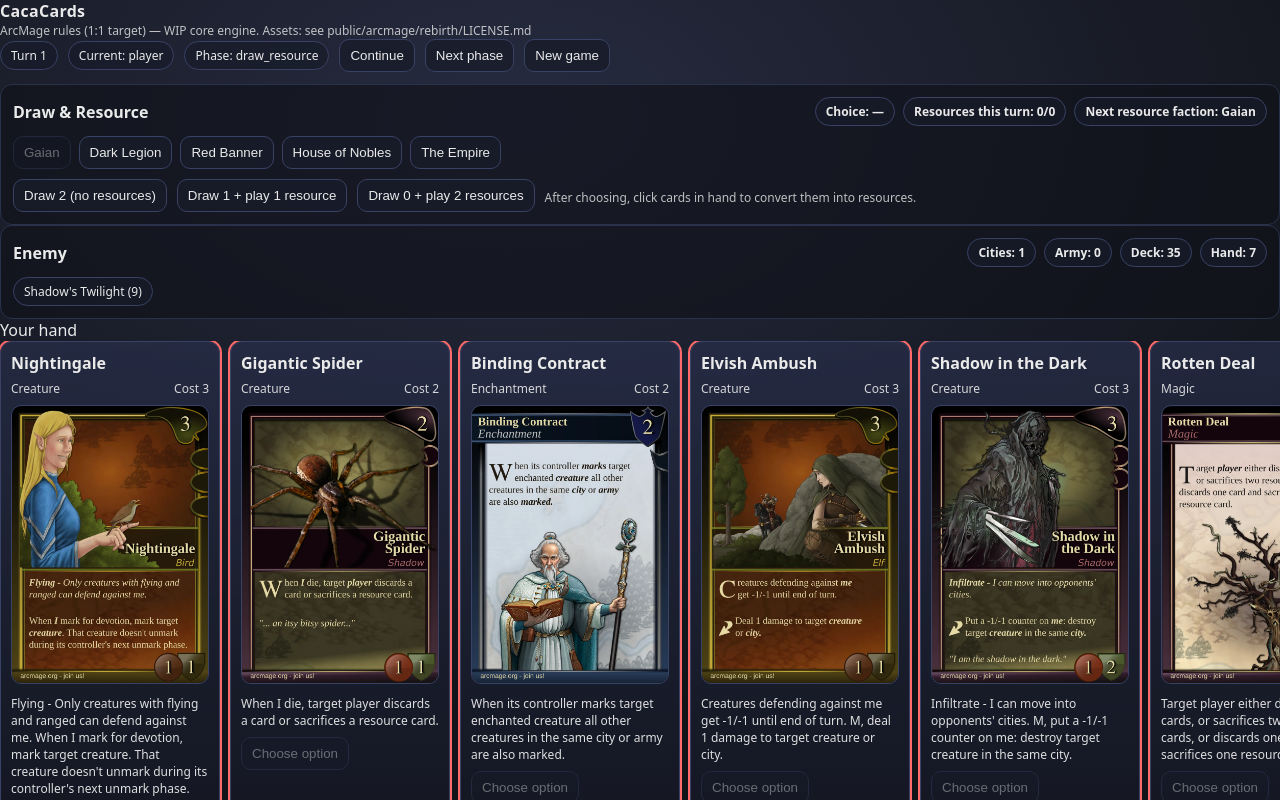
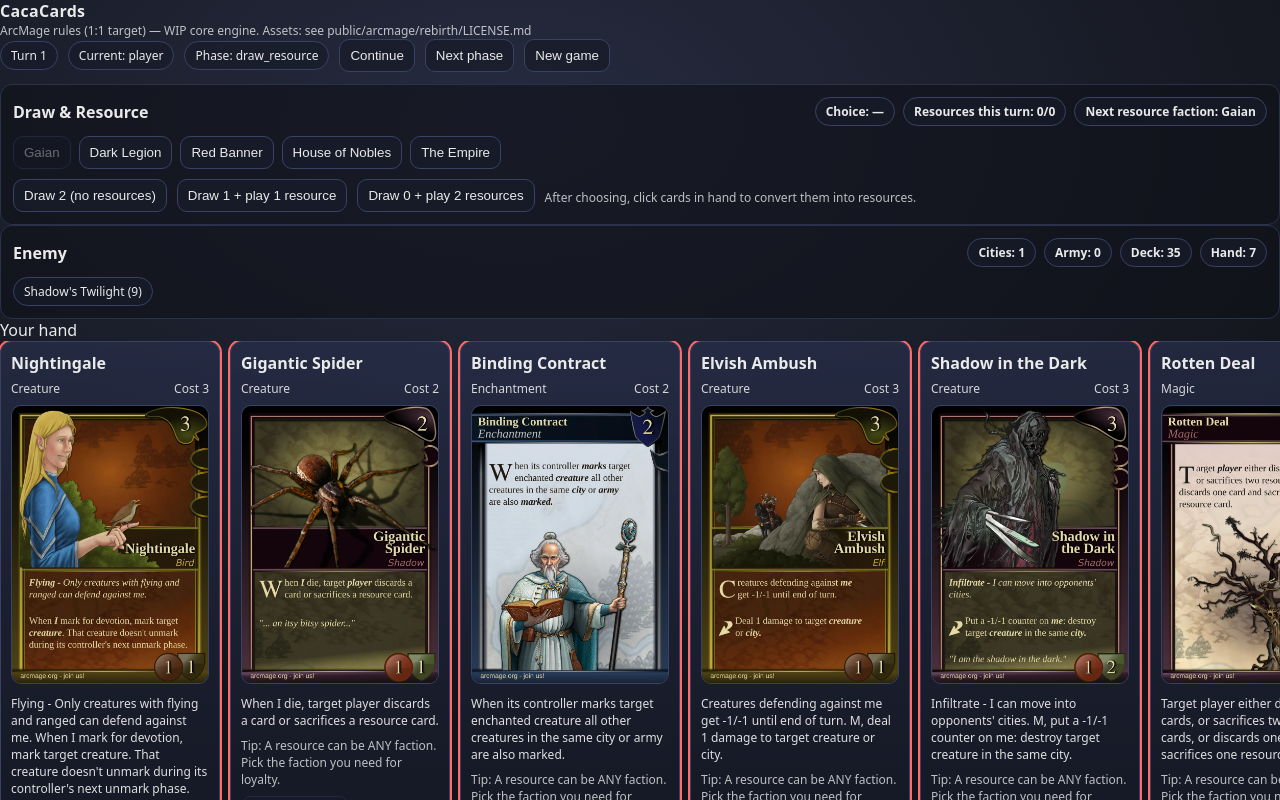
Before and after one commit to anthonymq/cacacards, a React (Vite) app: page / in a window 1280 px wide. Both pictures are taken after a click on the button "Next phase". Shown: the top 800 px of the page. Built offline with nearby package versions, Linux system fonts and the light colour scheme.

Commit message:
UI: explain factions via playability hints (cost + loyalty)
Co-authored-by: anma-hub <anma-hub@users.noreply.github.com>

```diff
--- a/src/App.jsx
+++ b/src/App.jsx
@@ -8,6 +8,7 @@ import {
   chooseDrawResourceOption,
   playCreatureToCity,
   canPlayCardToCity,
+  canPayCardNow,
   moveCreature,
   resolveAttack,
 } from './engine/arcmage.js'
@@ -28,7 +29,7 @@ function CardImage({ src, alt }) {
   )
 }
 
-function HandCard({ card, onClick, disabled, label }) {
+function HandCard({ card, onClick, disabled, label, hint }) {
   return (
     <div className={['card', disabled ? 'danger' : ''].join(' ').trim()}>
       <div className="cardTitle">{card.name}</div>
@@ -38,6 +39,7 @@ function HandCard({ card, onClick, disabled, label }) {
       </div>
       <CardImage src={card.image} alt={card.name} />
       <div className="cardText" style={{ whiteSpace: 'pre-wrap' }}>{card.ruleText || ''}</div>
+      {hint ? <div className="footerHint" style={{ marginTop: 8 }}>{hint}</div> : null}
       <div className="cardBtnRow">
         <button onClick={onClick} disabled={disabled}>
           {label}
@@ -238,12 +240,17 @@ export default function App() {
             const inDR = state.phase === 'draw_resource'
             const inPlay = state.phase === 'play_1' || state.phase === 'play_2'
 
+            const pay = canPayCardNow(state, 'player', c)
             const canRes = inDR && canPlayResource(state, 'player')
             const canPlayHere = inPlay && !!you.kingdom[0] && canPlayCardToCity(state, 'player', c.id, you.kingdom[0].id)
 
             const label = inDR
               ? (you.drawResourceChoice ? (canRes ? 'Resource' : 'Limit reached') : 'Choose option')
               : (inPlay ? (canPlayHere ? 'Play' : 'Cannot') : '—')
+
+            const hint = inPlay
+              ? (pay.ok ? 'Playable (cost + loyalty OK)' : `Not playable: ${pay.reason}`)
+              : (inDR ? 'Tip: A resource can be ANY faction. Pick the faction you need for loyalty.' : null)
 
             const disabled =
               !isYourTurn ||
@@ -257,6 +264,7 @@ export default function App() {
                 key={c.id}
                 card={c}
                 label={label}
+                hint={hint}
                 disabled={disabled}
                 onClick={() => {
                   setState((prev) => {
@@ -265,7 +273,6 @@ export default function App() {
 
                     if (s.phase === 'draw_resource') {
                       if (canPlayResource(s, 'player')) {
-                        // In ArcMage rules, a resource can be of any faction (not necessarily the card's faction)
                         playResource(s, 'player', c.id, resourceFaction)
                       }
                       return s
--- a/src/engine/arcmage.js
+++ b/src/engine/arcmage.js
@@ -219,6 +219,36 @@ export function availableResources(p, faction) {
   const r = p.resources[faction]
   if (!r) return 0
   return r.cards.filter((x) => !x.marked).length
+}
+
+export function totalAvailableResources(p) {
+  return Object.keys(p.resources).reduce((acc, f) => acc + availableResources(p, f), 0)
+}
+
+export function canPayCardNow(state, who, card) {
+  if (state.gameOver) return { ok: false, reason: 'Game over' }
+  if (state.current !== who) return { ok: false, reason: 'Not your turn' }
+  if (!(state.phase === 'play_1' || state.phase === 'play_2')) return { ok: false, reason: 'Not in Play phase' }
+  if (!card) return { ok: false, reason: 'Missing card' }
+  if (String(card.type || '').toLowerCase() !== 'creature') return { ok: false, reason: 'Only creatures supported (WIP)' }
+
+  const p = state[who]
+  const cost = nint(card.cost, 0)
+  const loyalty = Math.max(0, nint(card.loyalty, 0))
+  const faction = card.faction || 'Unknown'
+
+  if (cost <= 0) return { ok: false, reason: 'Invalid cost' }
+
+  const total = totalAvailableResources(p)
+  if (total < cost) return { ok: false, reason: `Need ${cost} total resources (have ${total})` }
+
+  const neededLoy = Math.min(cost, loyalty)
+  const haveFaction = availableResources(p, faction)
+  if (haveFaction < neededLoy) {
+    return { ok: false, reason: `Need ${neededLoy} ${faction} resources for loyalty (have ${haveFaction})` }
+  }
+
+  return { ok: true, reason: 'OK' }
 }
 
 export function markResources(p, faction, n) {
```
